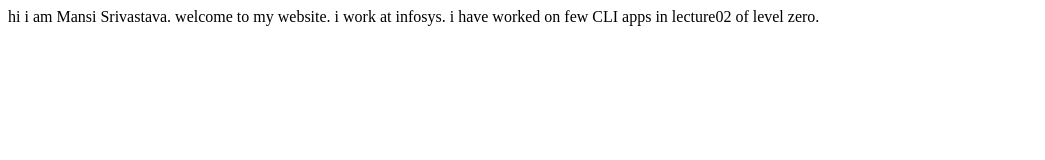
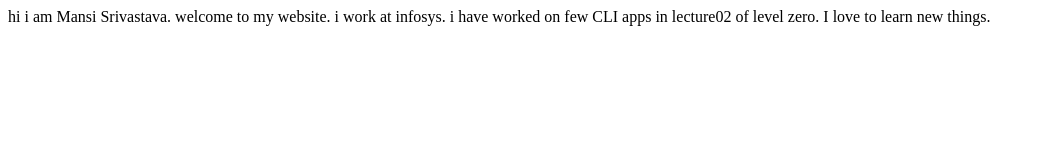
Before and after one commit to mansi2011/demo-student-site, a plain HTML site: page index.html in a window 1280 px wide. Shown: the whole page, without its empty margins (0-1045 px from the left). Drawn offline with Linux system fonts and the light colour scheme.

Commit message:
doc: added hobbies

```diff
--- a/index.html
+++ b/index.html
@@ -15,5 +15,7 @@
 
     i have worked on few CLI apps in lecture02 of level zero.
 
+    I love to learn new things.
+
 </body>
 </html>
```
